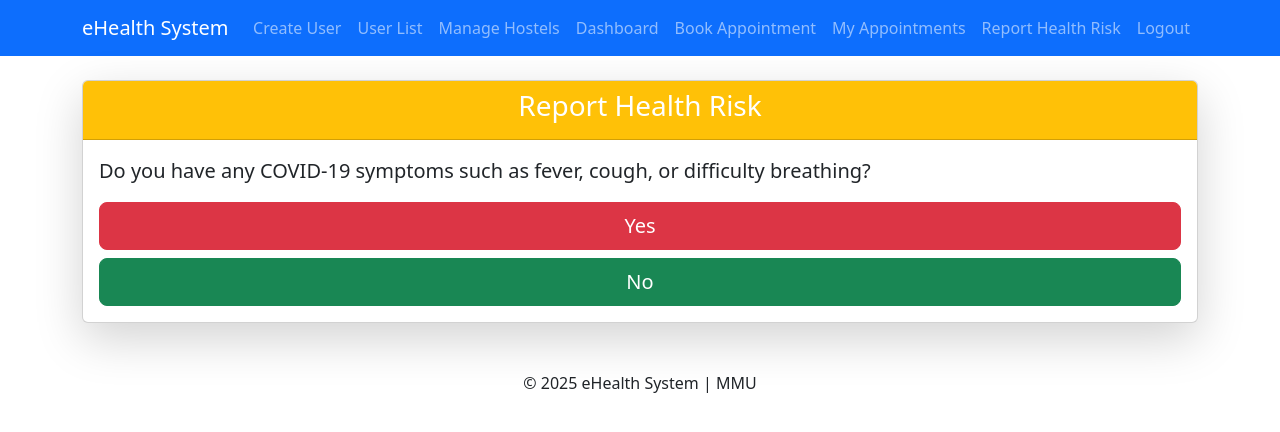
After one commit to Lito08/eHealthSystem, a Django app: page /appointments/report-health/ in a window 1280 px wide. The commit adds this page. Shown: the top 432 px of the page. Run offline with Django 5.2, Linux system fonts and the light colour scheme; a user stored in the database is signed in; data comes from the database, SQL or seed files in the repository; both versions use the stored data as it was after the commit.

Commit message:
Report Health Risk

```diff
--- a/ehealth_system/appointments/models.py
+++ b/ehealth_system/appointments/models.py
@@ -1,6 +1,6 @@
 import uuid
 from datetime import time
-from django.db import models
+from django.db import models, IntegrityError
 from django.conf import settings
 
 class Clinic(models.Model):
@@ -13,7 +13,7 @@ class Clinic(models.Model):
 class Appointment(models.Model):
     appointment_id = models.CharField(max_length=50, unique=True, blank=True)
     appointment_date = models.DateField()
-    appointment_time = models.TimeField(default=time(12, 0))  # Use proper time object
+    appointment_time = models.TimeField(default=time(12, 0))
     resident = models.ForeignKey(settings.AUTH_USER_MODEL, on_delete=models.CASCADE)
     clinic = models.ForeignKey(Clinic, on_delete=models.CASCADE)
     result = models.TextField(blank=True, null=True)
@@ -23,6 +23,14 @@ class Appointment(models.Model):
         ('Cancelled', 'Cancelled'),
         ('Confirmed', 'Confirmed'),
     ], default='Scheduled')
+
+    class Meta:
+        constraints = [
+            models.UniqueConstraint(
+                fields=['appointment_date', 'appointment_time', 'clinic'],
+                name='unique_clinic_appointment'
+            )
+        ]
 
     def save(self, *args, **kwargs):
         if not self.appointment_id:
@@ -34,4 +42,4 @@ class Appointment(models.Model):
         self.save()
 
     def __str__(self):
-        return f"{self.resident.matric_id} - {self.clinic.name} on {self.appointment_date}"
+        return f"{self.resident.matric_id} - {self.clinic.name} on {self.appointment_date} at {self.appointment_time}"
--- a/ehealth_system/appointments/templates/appointments/appointment_list.html
+++ b/ehealth_system/appointments/templates/appointments/appointment_list.html
@@ -26,8 +26,10 @@
                               <td>{{ appointment.appointment_time }}</td>
                               <td><span class="badge bg-info">{{ appointment.status }}</span></td>
                               <td>
-                                  <a href="{% url 'edit_appointment' appointment.appointment_id %}" class="btn btn-sm btn-warning">Edit</a>
-                                  <a href="{% url 'cancel_appointment' appointment.appointment_id %}" class="btn btn-sm btn-danger">Cancel</a>
+                                {% if user.role == 'admin' or user.role == 'superadmin' %}
+                                <a href="{% url 'edit_appointment' appointment.appointment_id %}" class="btn btn-warning btn-sm">Edit</a>
+                                {% endif %}
+                                <a href="{% url 'cancel_appointment' appointment.appointment_id %}" class="btn btn-danger btn-sm">Cancel</a>
                               </td>
                           </tr>
                       {% endfor %}
--- /dev/null
+++ b/ehealth_system/appointments/templates/appointments/report_health.html
@@ -0,0 +1,33 @@
+{% extends 'base.html' %}
+{% block title %}Report Health Risk{% endblock %}
+
+{% block content %}
+  <div class="card shadow-lg">
+      <div class="card-header bg-warning text-white">
+          <h3 class="text-center">Report Health Risk</h3>
+      </div>
+      <div class="card-body">
+
+          <!-- Check for ongoing appointment -->
+          {% if ongoing_appointment %}
+              <p class="lead text-center text-danger">
+                  You already have an ongoing appointment scheduled on
+                  <strong>{{ ongoing_appointment.appointment_date }}</strong> at
+                  <strong>{{ ongoing_appointment.appointment_time }}</strong>.
+              </p>
+              <div class="text-center mt-3">
+                  <a href="{% url 'appointment_list' %}" class="btn btn-primary">View My Appointments</a>
+              </div>
+          {% else %}
+              <p class="lead">Do you have any COVID-19 symptoms such as fever, cough, or difficulty breathing?</p>
+              <form method="post">
+                  {% csrf_token %}
+                  <div class="d-grid gap-2">
+                      <button type="submit" name="has_symptoms" value="yes" class="btn btn-danger btn-lg">Yes</button>
+                      <button type="submit" name="has_symptoms" value="no" class="btn btn-success btn-lg">No</button>
+                  </div>
+              </form>
+          {% endif %}
+      </div>
+  </div>
+{% endblock %}
--- a/ehealth_system/appointments/urls.py
+++ b/ehealth_system/appointments/urls.py
@@ -7,4 +7,5 @@ urlpatterns = [
     path('edit/<str:appointment_id>/', views.edit_appointment, name='edit_appointment'),
     path('cancel/<str:appointment_id>/', views.cancel_appointment, name='cancel_appointment'),
     path('confirm/<str:appointment_id>/', views.confirm_appointment, name='confirm_appointment'),
+    path('report-health/', views.report_health, name='report_health'),
 ]
--- a/ehealth_system/appointments/views.py
+++ b/ehealth_system/appointments/views.py
@@ -2,7 +2,7 @@ from django.shortcuts import render, get_object_or_404, redirect
 from .models import Appointment, Clinic
 from django.contrib.auth.decorators import login_required
 from django.contrib import messages
-from django.utils.crypto import get_random_string
+from datetime import datetime, time, timedelta
 
 @login_required
 def book_appointment(request):
@@ -10,6 +10,17 @@ def book_appointment(request):
 
     if not clinic:
         messages.error(request, "No clinic available. Please contact admin.")
+        return redirect('appointment_list')
+
+    # Check for existing pending appointments
+    existing_appointment = Appointment.objects.filter(
+        resident=request.user,
+        clinic=clinic,
+        status='Scheduled'
+    ).first()
+
+    if existing_appointment:
+        messages.warning(request, "You already have a pending appointment. Please cancel it before booking a new one.")
         return redirect('appointment_list')
 
     if request.method == 'POST':
@@ -21,8 +32,26 @@ def book_appointment(request):
             messages.error(request, "All fields are required.")
             return redirect('book_appointment')
 
+        # Validate appointment time
+        appointment_time_obj = datetime.strptime(appointment_time, "%H:%M").time()
+        if appointment_time_obj < time(8, 0) or appointment_time_obj > time(20, 0):
+            messages.error(request, "Appointments can only be booked between 8:00 AM and 8:00 PM.")
+            return redirect('book_appointment')
+
+        # Check for double booking
+        overlapping_appointment = Appointment.objects.filter(
+            clinic=clinic,
+            appointment_date=appointment_date,
+            appointment_time=appointment_time_obj
+        ).exists()
+
+        if overlapping_appointment:
+            messages.error(request, f"The time slot at {appointment_time} is already booked. Please choose another time.")
+            return redirect('book_appointment')
+
+        # Create the appointment
         Appointment.objects.create(
-            appointment_id="APPT" + str(Appointment.objects.count() + 1),
+            appointment_id=f"APPT{Appointment.objects.count() + 1:04d}",
             resident=request.user,
             clinic=clinic,
             appointment_date=appointment_date,
@@ -41,16 +70,23 @@ def appointment_list(request):
 
 @login_required
 def edit_appointment(request, appointment_id):
-    appointment = get_object_or_404(Appointment, appointment_id=appointment_id, resident=request.user)
+    appointment = get_object_or_404(Appointment, appointment_id=appointment_id)
+
+    # Restrict residents from editing appointments
+    if request.user.role not in ['admin', 'superadmin']:
+        messages.error(request, "You are not authorized to edit appointments.")
+        return redirect('appointment_list')
+
     if request.method == 'POST':
-        appointment.appointment_date = request.POST['appointment_date']
-        appointment.appointment_time = request.POST['appointment_time']
-        appointment.reason = request.POST['reason']
+        appointment.appointment_date = request.POST.get('appointment_date')
+        appointment.appointment_time = request.POST.get('appointment_time')
+        appointment.reason = request.POST.get('reason')
         appointment.save()
         messages.success(request, "Appointment updated successfully.")
         return redirect('appointment_list')
 
     return render(request, 'appointments/edit_appointment.html', {'appointment': appointment})
+
 
 @login_required
 def cancel_appointment(request, appointment_id):
@@ -65,3 +101,53 @@ def confirm_appointment(request, appointment_id):
     appointment.confirm_appointment()
     messages.success(request, "Appointment confirmed successfully.")
     return redirect('appointment_list')
+
+@login_required
+def report_health(request):
+    clinic = Clinic.objects.first()
+    ongoing_appointment = Appointment.objects.filter(
+        resident=request.user,
+        clinic=clinic,
+        status='Scheduled'
+    ).first()
+
+    if request.method == 'POST' and not ongoing_appointment:
+        has_symptoms = request.POST.get('has_symptoms', 'no')
+
+        if has_symptoms == 'no':
+            messages.success(request, "You are safe! Stay healthy!")
+            return redirect('home')
+
+        if not clinic:
+            messages.error(request, "No clinic available for appointments. Please contact admin.")
+            return redirect('home')
+
+        # Ensure appointment time is in the future and within clinic hours
+        now = datetime.now()
+        appointment_date = now.date()
+        appointment_time = time(8, 0)  # Start from the clinic's opening time
+
+        # Increment time in 15-minute slots until an available slot is found
+        while Appointment.objects.filter(
+            clinic=clinic,
+            appointment_date=appointment_date,
+            appointment_time=appointment_time
+        ).exists():
+            appointment_time = (datetime.combine(appointment_date, appointment_time) + timedelta(minutes=15)).time()
+            if appointment_time >= time(20, 0):  # Move to the next day if the clinic closes
+                appointment_date += timedelta(days=1)
+                appointment_time = time(8, 0)
+
+        # Create the appointment
+        Appointment.objects.create(
+            appointment_id=f"APPT{Appointment.objects.count() + 1:04d}",
+            resident=request.user,
+            clinic=clinic,
+            appointment_date=appointment_date,
+            appointment_time=appointment_time,
+            result="Pending",
+        )
+        messages.success(request, "An appointment has been automatically booked for you.")
+        return redirect('appointment_list')
+
+    return render(request, 'appointments/report_health.html', {'ongoing_appointment': ongoing_appointment})
--- a/ehealth_system/templates/base.html
+++ b/ehealth_system/templates/base.html
@@ -25,6 +25,7 @@
                         {% endif %}
                         <li class="nav-item"><a class="nav-link" href="{% url 'book_appointment' %}">Book Appointment</a></li>
                         <li class="nav-item"><a class="nav-link" href="{% url 'appointment_list' %}">My Appointments</a></li>
+                        <li class="nav-item"><a class="nav-link" href="{% url 'report_health' %}">Report Health Risk</a></li>
                         <li class="nav-item">
                             <form action="{% url 'logout' %}" method="post" style="display:inline;">
                                 {% csrf_token %}
```
Also changed, not shown: ehealth_system/appointments/migrations/0003_appointment_unique_clinic_appointment.py (added), ehealth_system/db.sqlite3.
